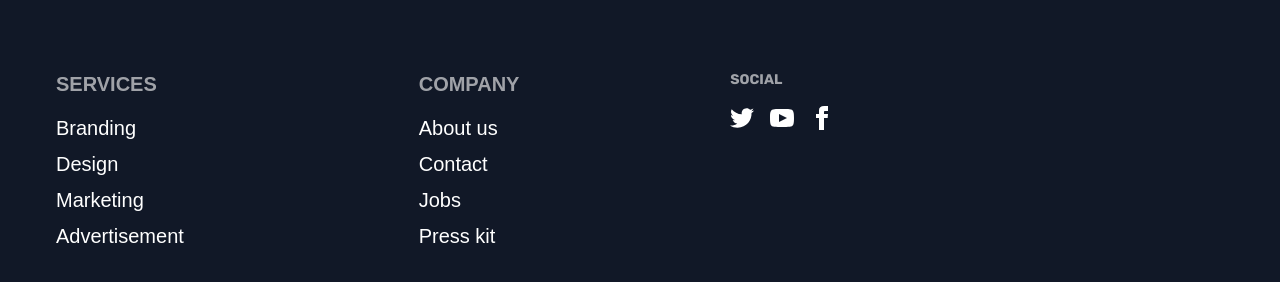
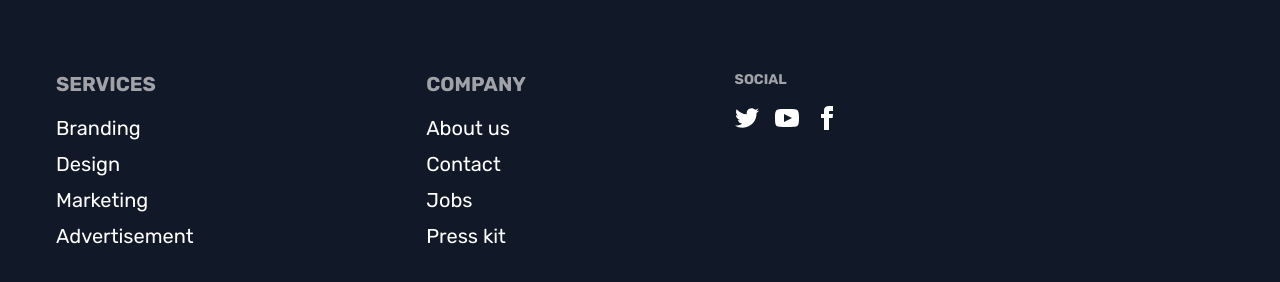
Before and after one commit to CocoShesh/FurniCraft, a React (Vite) app: page / in a window 1280 px wide. Shown: the part 3006-3288 px from the top of the page. Built offline with nearby package versions, Linux system fonts and the light colour scheme.

Commit message:
Remove the font styling

```diff
--- a/src/components/Footer/Footer.jsx
+++ b/src/components/Footer/Footer.jsx
@@ -4,7 +4,7 @@ export default function Footer() {
   return (
     <section className=" flex items-center justify-center pb-14  pt-5 gap-10 px-14 max-sm:px-6 2xl:mx-auto max-lg:flex-col 2xl:w-[1600px]">
       <footer className="footer   text-white   ">
-        <section className=" footer font-sans text-xl gap-10 max-md:flex">
+        <section className=" footer  text-xl gap-10 max-md:flex">
           <nav className="w-full">
             <header className="footer-title">Services</header>
             <a className="link link-hover">Branding</a>
```
